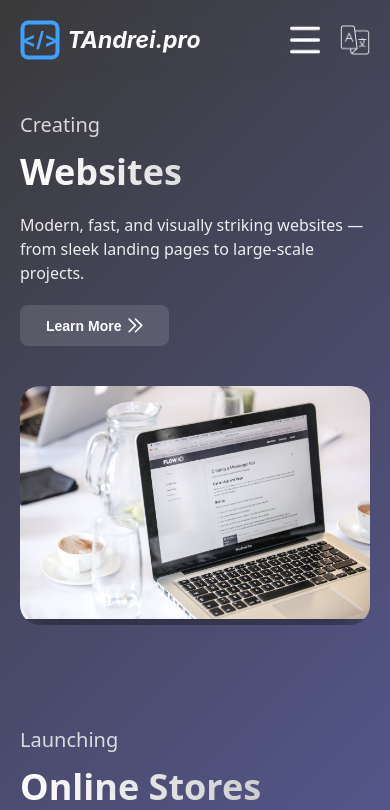
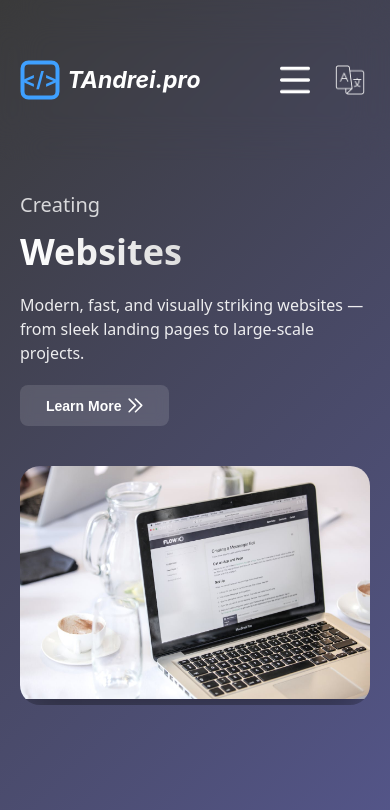
Before and after one commit to TAndrei17/tandreipro-page, a React (Vite) app: page / in a window 390 px wide. Shown: the top 810 px of the page. Built offline with nearby package versions, Linux system fonts and the light colour scheme.

Commit message:
style: update animation styles

```diff
--- a/src/components/common/Header/Header.css
+++ b/src/components/common/Header/Header.css
@@ -18,13 +18,6 @@
 	background: transparent;
 	color: #fff;
 	z-index: 1000;
-}
-
-@media (max-width: 768px) {
-	.header__container {
-		padding: 20px;
-		max-height: 160px;
-	}
 }
 
 .header__logo {
@@ -59,8 +52,8 @@
 .header__nav,
 .header__nav_mobile {
 	display: flex;
+	align-items: center;
 	flex: 1;
-	align-items: center;
 }
 
 .header__nav {
@@ -69,8 +62,12 @@
 
 .header__nav_mobile {
 	flex-direction: column;
-	align-items: flex-start;
+	align-items: flex-end;
 	justify-content: center;
+
+	opacity: 0;
+	transform: translateY(30px);
+	animation: fadeInUp 0.8s ease-out forwards 0.2s;
 }
 
 .header__nav a,
@@ -125,28 +122,37 @@
 	height: 30px;
 	filter: brightness(0) invert(1);
 	cursor: pointer;
-	transition:
-		transform 0.25s ease,
-		filter 0.25s ease;
+
+	opacity: 0;
+	transform: translateX(20px);
+	animation: fadeInLeft 0.8s ease-out forwards 0.2s;
+
+	transition: filter 0.25s ease;
 }
 
 .languages__icon:hover,
 .languages__icon:focus {
-	transform: scale(1.2);
 	filter: brightness(0.9) invert(0.8);
 	outline: none;
 }
 
-.languages__buttons,
-.languages__buttons_mobile {
+.languages__buttons {
 	display: flex;
 	gap: 5px;
+	opacity: 0;
+	transform: translateX(30px);
+	animation: fadeInLeft 0.8s ease-out forwards 0.2s;
 }
 
 .languages__buttons_mobile {
+	display: flex;
 	flex-direction: column;
+	align-items: center;
 	justify-content: space-between;
 	gap: 10px;
+	opacity: 0;
+	transform: translateY(30px);
+	animation: fadeInUp 0.8s ease-out forwards 0.2s;
 }
 
 .lang__button {
@@ -172,3 +178,36 @@
 	transform: translateY(-2px);
 	outline: none;
 }
+
+@media (max-width: 768px) {
+	.header__container {
+		padding: 20px;
+		min-height: 160px;
+		max-height: 200px;
+	}
+
+	.languages__container {
+		min-width: 40px;
+		justify-content: center;
+		align-items: center;
+	}
+
+	.languages__icon {
+		transform: translateY(20px);
+		animation: fadeInUp 0.8s ease-out forwards 0.2s;
+	}
+}
+
+@keyframes fadeInUp {
+	to {
+		opacity: 1;
+		transform: translateY(0);
+	}
+}
+
+@keyframes fadeInLeft {
+	to {
+		opacity: 1;
+		transform: translateX(0);
+	}
+}
```
